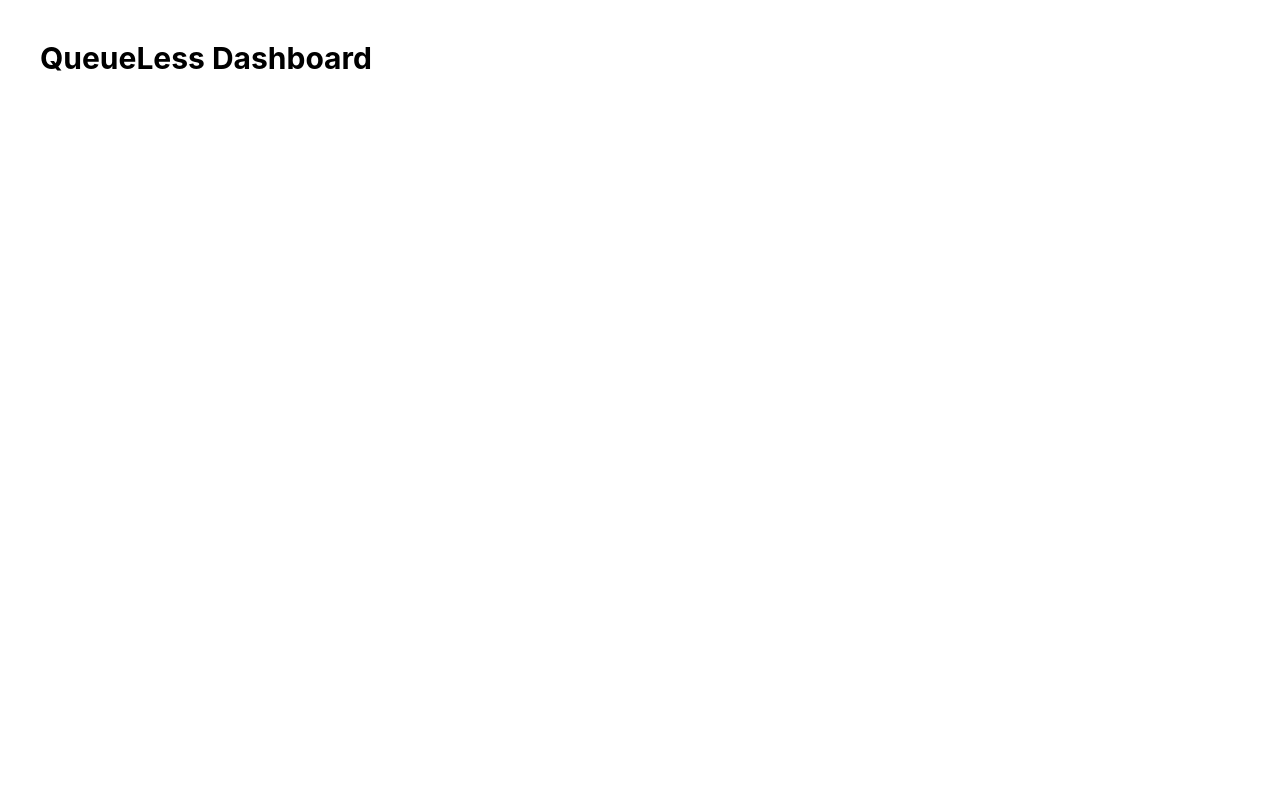
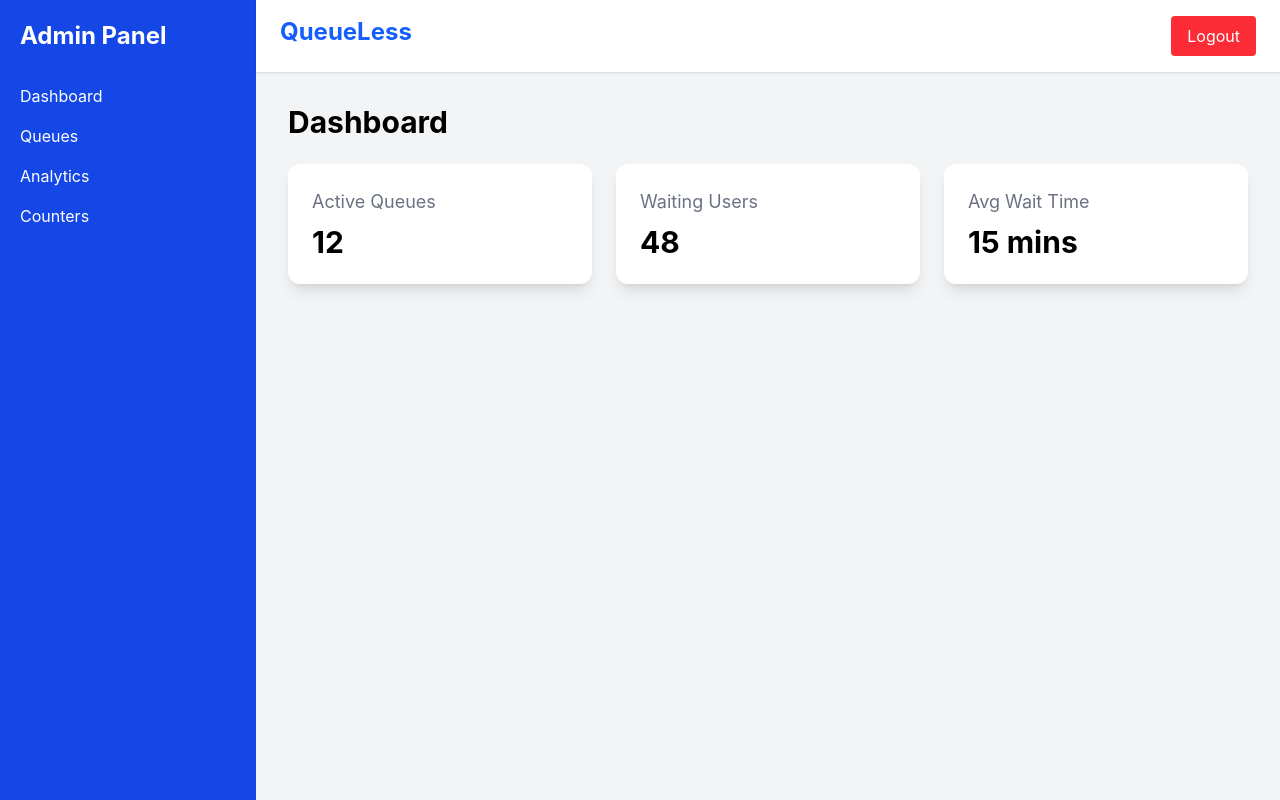
Before and after one commit to sattiprasanna0916-prog/queueless-management-system, a React app in the folder frontend/: page /dashboard in a window 1280 px wide. Built offline with nearby package versions, Linux system fonts and the light colour scheme; sample sign-in values are in the browser's storage; the HTML template or start-up script is replaced by a standard one.

Commit message:
Completed authentication and dashboard layout

```diff
--- a/frontend/package.json
+++ b/frontend/package.json
@@ -14,6 +14,7 @@
     "axios": "^1.16.1",
     "react": "^19.2.6",
     "react-dom": "^19.2.6",
+    "react-icons": "^5.6.0",
     "react-router-dom": "^7.15.1",
     "recharts": "^3.8.1",
     "tailwindcss": "^4.3.0"
--- a/frontend/src/App.jsx
+++ b/frontend/src/App.jsx
@@ -1,13 +1,18 @@
 import { BrowserRouter, Routes, Route } from "react-router-dom";
 import Login from "./pages/Login";
 import Dashboard from "./pages/Dashboard";
-
+import ProtectedRoute from "./routes/ProtectedRoute";
 function App() {
   return (
     <BrowserRouter>
       <Routes>
         <Route path="/" element={<Login />} />
-        <Route path="/dashboard" element={<Dashboard />} />
+        <Route
+        path="/dashboard"
+        element={
+          <ProtectedRoute>
+        <Dashboard />
+       </ProtectedRoute>} />
       </Routes>
     </BrowserRouter>
   );
--- /dev/null
+++ b/frontend/src/components/DashboardCard.jsx
@@ -0,0 +1,15 @@
+function DashboardCard({ title, value }) {
+  return (
+    <div className="bg-white shadow-lg rounded-xl p-6">
+      <h2 className="text-gray-500 text-lg">
+        {title}
+      </h2>
+
+      <p className="text-3xl font-bold mt-2">
+        {value}
+      </p>
+    </div>
+  );
+}
+
+export default DashboardCard;
--- /dev/null
+++ b/frontend/src/components/Navbar.jsx
@@ -0,0 +1,15 @@
+function Navbar() {
+  return (
+    <div className="bg-white shadow px-6 py-4 flex justify-between">
+      <h1 className="text-2xl font-bold text-blue-600">
+        QueueLess
+      </h1>
+
+      <button className="bg-red-500 text-white px-4 py-2 rounded">
+        Logout
+      </button>
+    </div>
+  );
+}
+
+export default Navbar;
--- /dev/null
+++ b/frontend/src/components/Sidebar.jsx
@@ -0,0 +1,31 @@
+import { Link } from "react-router-dom";
+
+function Sidebar() {
+  return (
+    <div className="w-64 bg-blue-700 text-white h-screen p-5">
+      <h2 className="text-2xl font-bold mb-8">
+        Admin Panel
+      </h2>
+
+      <ul className="space-y-4">
+        <li>
+          <Link to="/dashboard">Dashboard</Link>
+        </li>
+
+        <li>
+          <Link to="/queues">Queues</Link>
+        </li>
+
+        <li>
+          <Link to="/analytics">Analytics</Link>
+        </li>
+
+        <li>
+          <Link to="/counters">Counters</Link>
+        </li>
+      </ul>
+    </div>
+  );
+}
+
+export default Sidebar;
--- a/frontend/src/pages/Dashboard.jsx
+++ b/frontend/src/pages/Dashboard.jsx
@@ -1,9 +1,38 @@
+import Navbar from "../components/Navbar";
+import Sidebar from "../components/Sidebar";
+import DashboardCard from "../components/DashboardCard";
+
 function Dashboard() {
   return (
-    <div className="p-10">
-      <h1 className="text-3xl font-bold">
-        QueueLess Dashboard
-      </h1>
+    <div className="flex">
+      <Sidebar />
+
+      <div className="flex-1 bg-gray-100 min-h-screen">
+        <Navbar />
+
+        <div className="p-8">
+          <h1 className="text-3xl font-bold mb-6">
+            Dashboard
+          </h1>
+
+          <div className="grid grid-cols-1 md:grid-cols-3 gap-6">
+            <DashboardCard
+              title="Active Queues"
+              value="12"
+            />
+
+            <DashboardCard
+              title="Waiting Users"
+              value="48"
+            />
+
+            <DashboardCard
+              title="Avg Wait Time"
+              value="15 mins"
+            />
+          </div>
+        </div>
+      </div>
     </div>
   );
 }
--- a/frontend/src/pages/Login.jsx
+++ b/frontend/src/pages/Login.jsx
@@ -1,24 +1,43 @@
+import { useState } from "react";
+import { useNavigate } from "react-router-dom";
+
 function Login() {
+  const navigate = useNavigate();
+
+  const [email, setEmail] = useState("");
+  const [password, setPassword] = useState("");
+
+  const handleLogin = () => {
+    console.log(email, password);
+
+    navigate("/dashboard");
+  };
+
   return (
-    <div className="h-screen flex justify-center items-center">
-      <div className="shadow-lg p-8 rounded-xl w-96">
+    <div className="h-screen flex justify-center items-center bg-gray-100">
+      <div className="bg-white shadow-lg p-8 rounded-xl w-96">
         <h1 className="text-2xl font-bold text-center mb-5">
           QueueLess Login
         </h1>
 
         <input
-          type="text"
+          type="email"
           placeholder="Email"
           className="border w-full p-2 mb-4 rounded"
+          onChange={(e) => setEmail(e.target.value)}
         />
 
         <input
           type="password"
           placeholder="Password"
           className="border w-full p-2 mb-4 rounded"
+          onChange={(e) => setPassword(e.target.value)}
         />
 
-        <button className="bg-blue-600 text-white w-full py-2 rounded">
+        <button
+          onClick={handleLogin}
+          className="bg-blue-600 text-white w-full py-2 rounded"
+        >
           Login
         </button>
       </div>
--- /dev/null
+++ b/frontend/src/routes/ProtectedRoute.jsx
@@ -0,0 +1,13 @@
+import { Navigate } from "react-router-dom";
+
+function ProtectedRoute({ children }) {
+  const token = localStorage.getItem("token");
+
+  if (!token) {
+    return <Navigate to="/" />;
+  }
+
+  return children;
+}
+
+export default ProtectedRoute;
--- /dev/null
+++ b/frontend/src/services/api.js
@@ -0,0 +1,7 @@
+import axios from "axios";
+
+const api = axios.create({
+  baseURL: "http://localhost:8080/api",
+});
+
+export default api;
```
Also changed, not shown: 1 other file (tests, documents, lock files or other folders).
